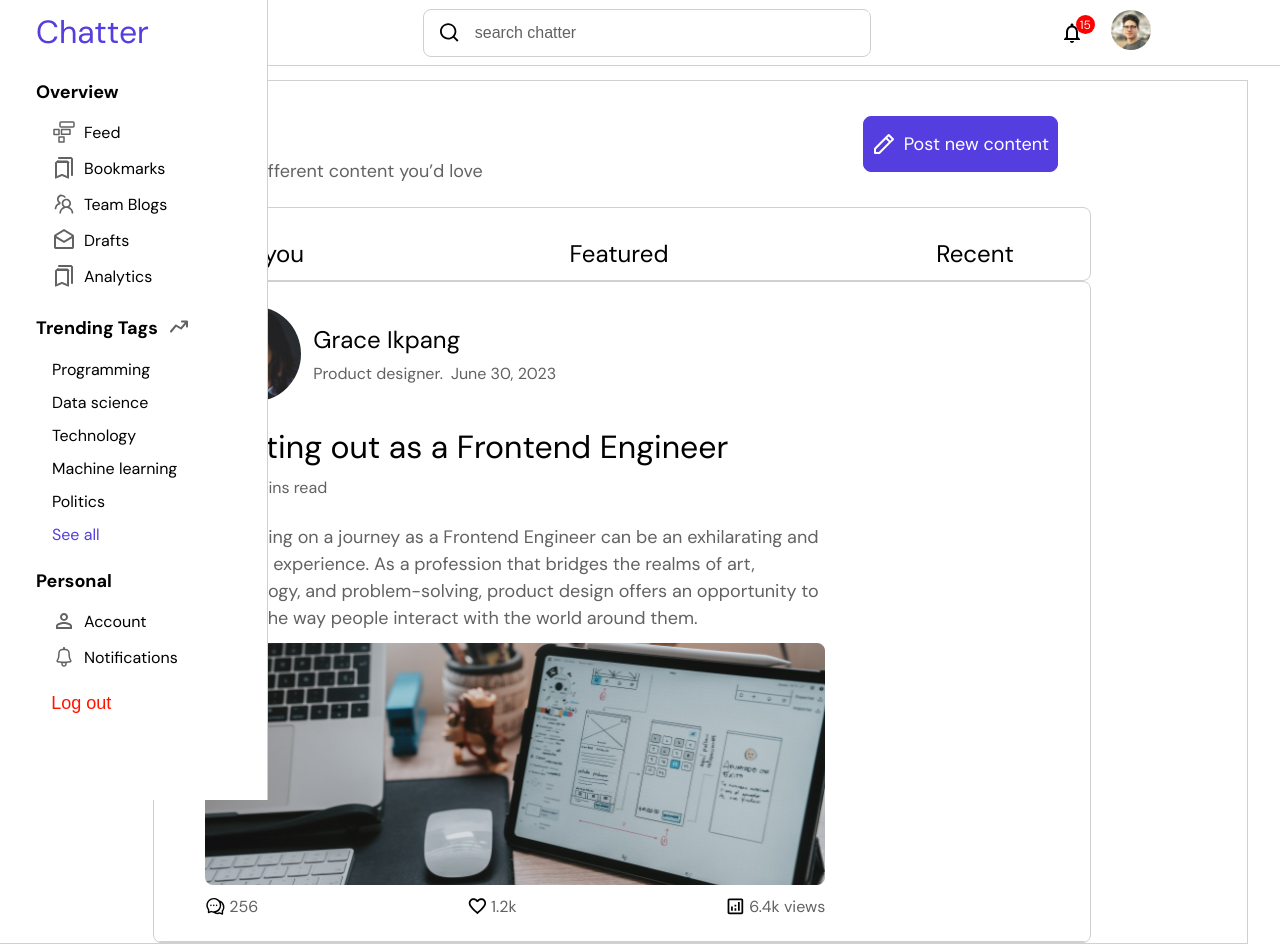
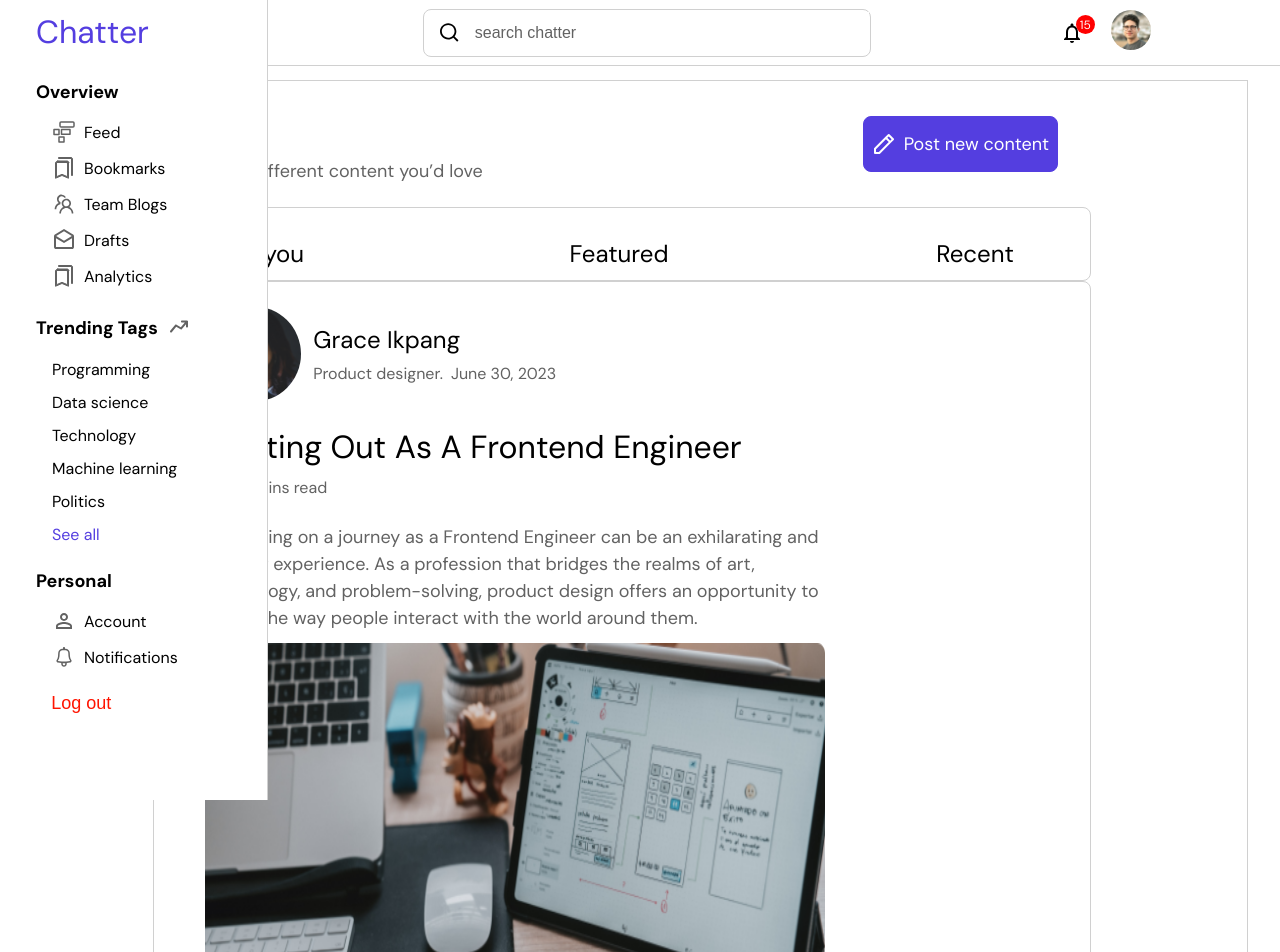
Before and after one commit to okhuaroboosayuki/chatter, a React (Create React App) app: page /feed/1 in a window 1280 px wide. Shown: the top 952 px of the page. Built offline with nearby package versions, Linux system fonts and the light colour scheme; no server answers.

Commit message:
added text-transform to blog_title_heading, & modified height of blog_content_image

```diff
--- a/src/styles/scss/all-blogs.scss
+++ b/src/styles/scss/all-blogs.scss
@@ -69,6 +69,8 @@
             .blog_title_heading {
                 font-size: 2rem;
                 font-weight: 500;
+                text-transform: capitalize;
+                width: 38.75rem;
             }
 
             .blog_post_reading_time {
@@ -99,7 +101,7 @@
 
             .blog_content_image {
                 width: 38.75rem;
-                height: 15.125rem;
+                height: 20.125rem;
 
                 img {
                     width: 100%;
```
